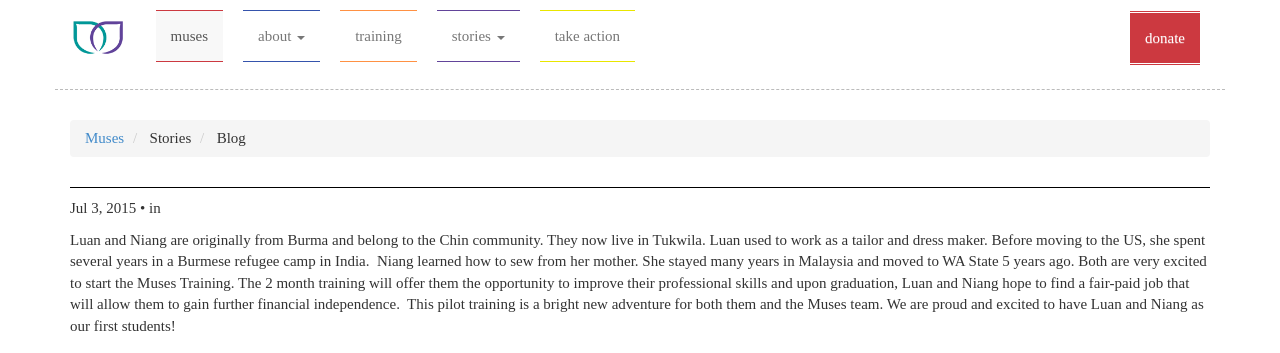
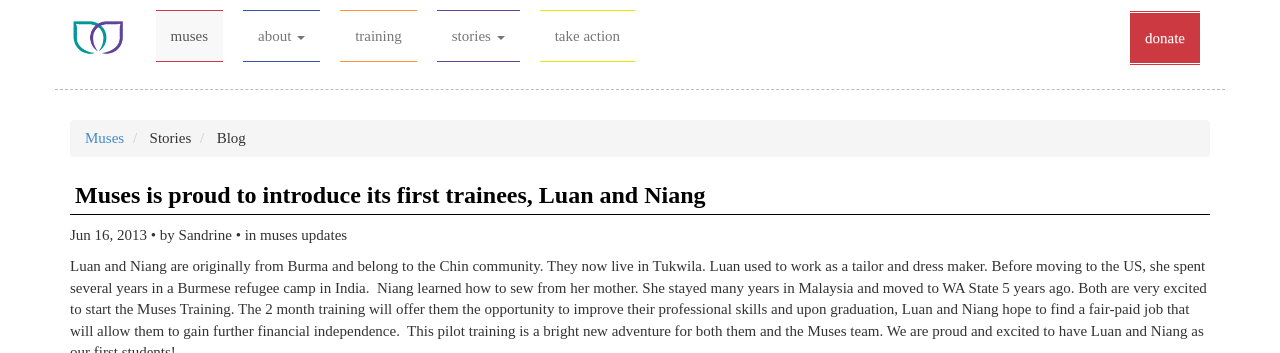
Before and after one commit to seattlemuses/seattlemuses.github.io, a Jekyll site: the page built from _posts/2013-06-16-muses-is-proud-to-introduce-its-first-trainees-luan-and-niang.html, in a window 1280 px wide and 900 px high, cut to the strip 0-353 px from the top of the window. Built offline with Jekyll 4.4.1, drawn with Linux system fonts in a browser that asks for light colours; nearby versions of some CDN libraries; some of the changed lines change nothing that is shown.

Commit message:
Fix post
Seems the issue may have been a missing space after [categories:].
Changed title back to have a comma.

```diff
--- a/_layouts/post.html
+++ b/_layouts/post.html
@@ -19,5 +19,5 @@
 </style>
 
 <h1>{{ page.title }}</h1>
-<p>{{ page.date | date: "%b %-d, %Y" }}{% if page.author %} • by {{ page.author.display_name }}{% endif %} {% if page.categories %} • in {{ page.categories | array_to_sentence_string }}{% endif %}</p>
+<p>{{ page.date | date: "%b %-d, %Y" }}{% if page.author %} • by {{ page.author }}{% endif %} {% if page.categories %} • in {{ page.categories | array_to_sentence_string }}{% endif %}</p>
 {{ content }}
--- a/_posts/2013-06-16-muses-is-proud-to-introduce-its-first-trainees-luan-and-niang.html
+++ b/_posts/2013-06-16-muses-is-proud-to-introduce-its-first-trainees-luan-and-niang.html
@@ -1,7 +1,7 @@
 ---
-title: "Muses is proud to introduce its first trainees: Luan and Niang"
+title: "Muses is proud to introduce its first trainees, Luan and Niang"
 date: 2013-06-16 00:33:16.000000000 -04:00
-categories:[muses updates]
+categories: [muses updates]
 tags: [Burma, Chin, conscious fashion, ethical fashion, Fashion training, job opportunities, made in USA, Refugee, Seattle, slow fashion, vocational training, Washington state]
 meta:
   _edit_last: '35360328'
```
